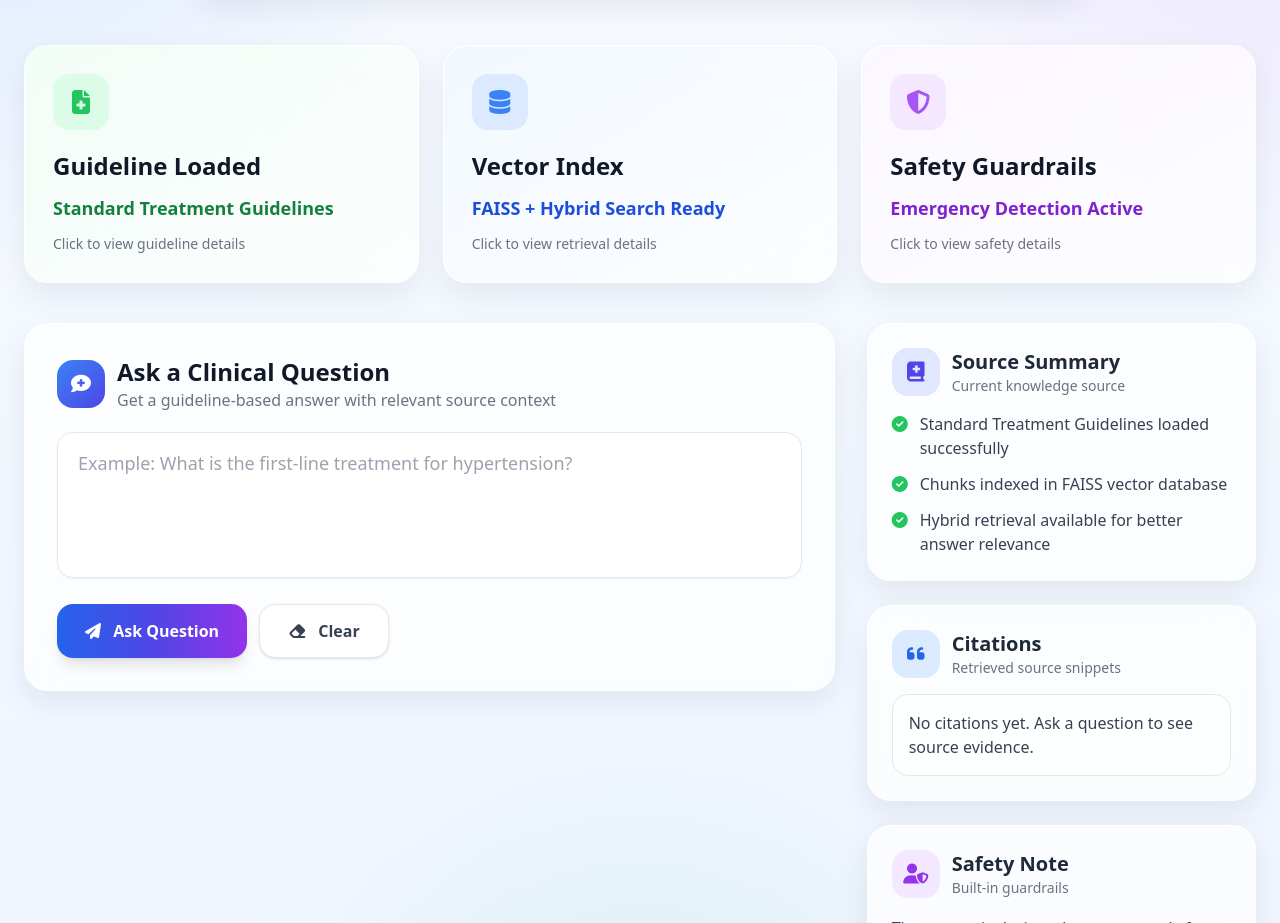
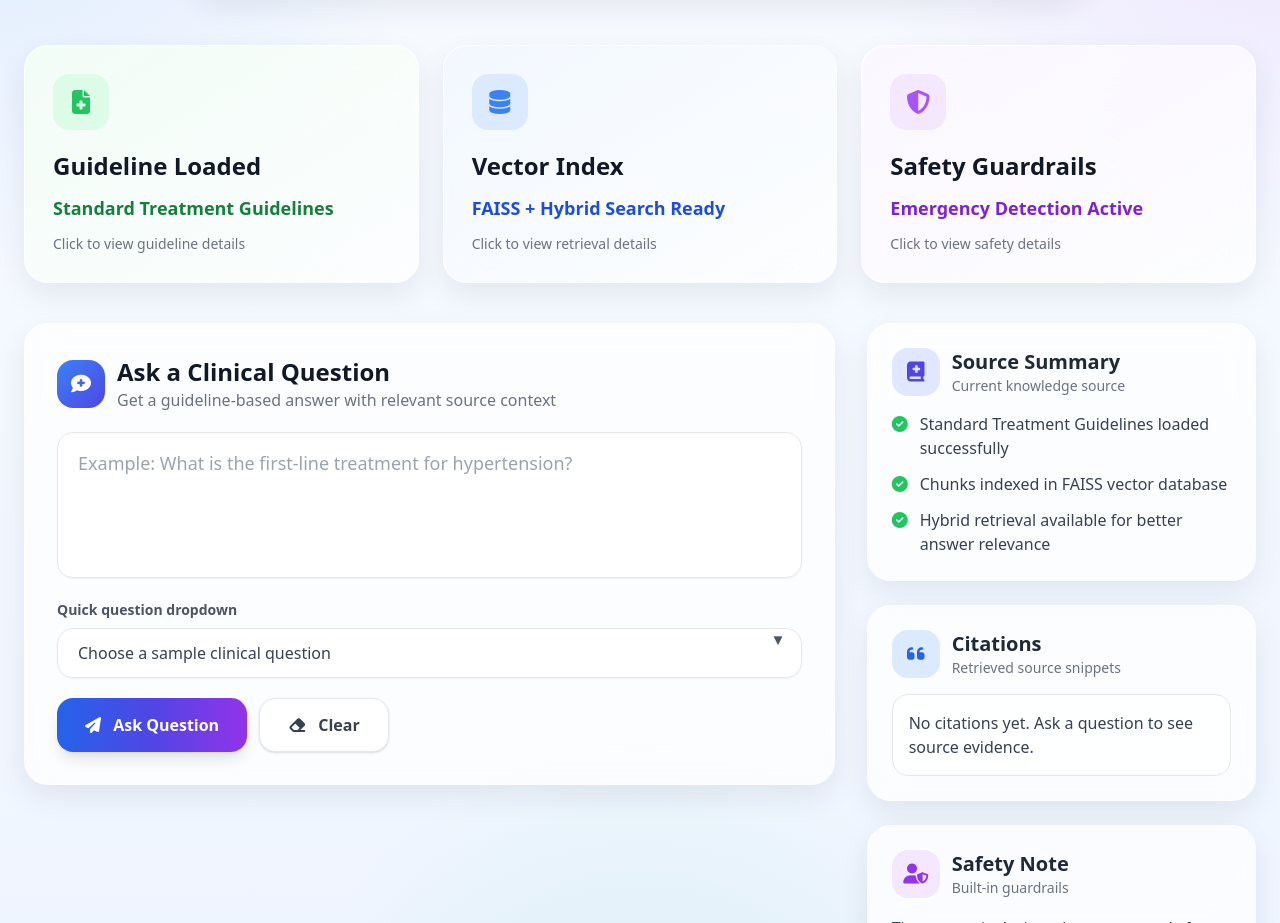
Before and after one commit to kunx20/majorproject, a plain HTML site: page frontend/index.html in a window 1280 px wide. Shown: the part 177-1100 px from the top of the page. Drawn offline with nearby package versions, Linux system fonts and the light colour scheme.

Commit message:
Add quick question dropdown and visible arrow icon

```diff
--- a/frontend/index.html
+++ b/frontend/index.html
@@ -43,6 +43,27 @@
 
         .answer-box {
             animation: fadeInUp 0.5s ease;
+        }
+
+        .select-wrap {
+            position: relative;
+        }
+
+        .topic-select {
+            appearance: none;
+            -webkit-appearance: none;
+            -moz-appearance: none;
+            padding-right: 3rem;
+        }
+
+        .select-chevron {
+            position: absolute;
+            right: 1rem;
+            top: 50%;
+            transform: translateY(-50%);
+            pointer-events: none;
+            font-size: 0.95rem;
+            color: #4b5563;
         }
 
         .modal-fade {
@@ -164,6 +185,21 @@
                         placeholder="Example: What is the first-line treatment for hypertension?"
                         class="w-full rounded-2xl border border-gray-200 bg-white/80 px-5 py-4 text-lg shadow-sm focus:outline-none focus:ring-2 focus:ring-blue-500 resize-none"
                     ></textarea>
+
+                    <div class="mt-4 select-wrap">
+                        <label for="quickQuestion" class="block text-sm font-semibold text-gray-600 mb-2">Quick question dropdown</label>
+                        <select
+                            id="quickQuestion"
+                            class="topic-select w-full rounded-2xl border border-gray-200 bg-white/80 px-5 py-3 text-base text-gray-700 shadow-sm focus:outline-none focus:ring-2 focus:ring-blue-500"
+                        >
+                            <option value="">Choose a sample clinical question</option>
+                            <option value="What is the first-line treatment for hypertension?">Hypertension first-line treatment</option>
+                            <option value="What lifestyle changes are recommended for hypertension?">Lifestyle changes for hypertension</option>
+                            <option value="When should beta blockers be used?">When to use beta blockers</option>
+                            <option value="What are common contraindications for ACE inhibitors?">ACE inhibitor contraindications</option>
+                        </select>
+                        <span class="select-chevron" aria-hidden="true">▼</span>
+                    </div>
 
                     <div class="flex flex-wrap gap-3 mt-5">
                         <button
@@ -363,9 +399,16 @@
         const askBtn = document.getElementById('askBtn');
         const clearBtn = document.getElementById('clearBtn');
         const questionInput = document.getElementById('questionInput');
+        const quickQuestion = document.getElementById('quickQuestion');
         const answerSection = document.getElementById('answerSection');
         const answerText = document.getElementById('answerText');
         const citationsBox = document.getElementById('citationsBox');
+
+        quickQuestion.addEventListener('change', () => {
+            if (quickQuestion.value) {
+                questionInput.value = quickQuestion.value;
+            }
+        });
 
         askBtn.addEventListener('click', async () => {
             const question = questionInput.value.trim();
@@ -432,6 +475,7 @@
 
         clearBtn.addEventListener('click', () => {
             questionInput.value = '';
+            quickQuestion.value = '';
             answerSection.classList.add('hidden');
             citationsBox.innerHTML = `
                 <div class="p-4 rounded-2xl bg-white/70 border border-gray-200">
```
